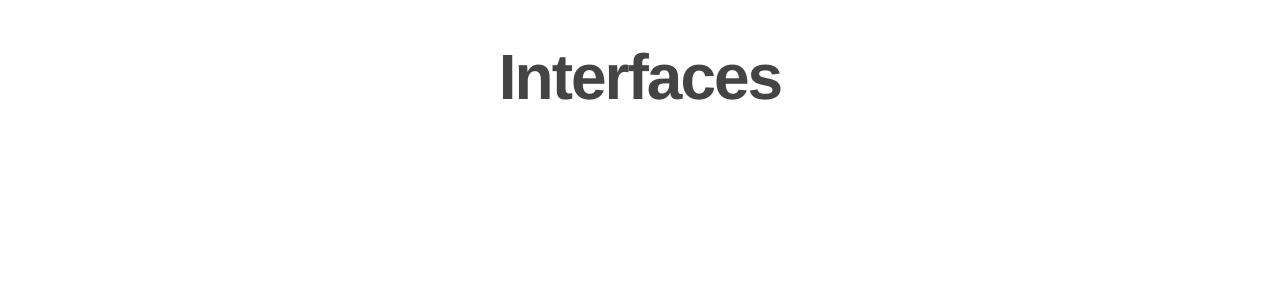
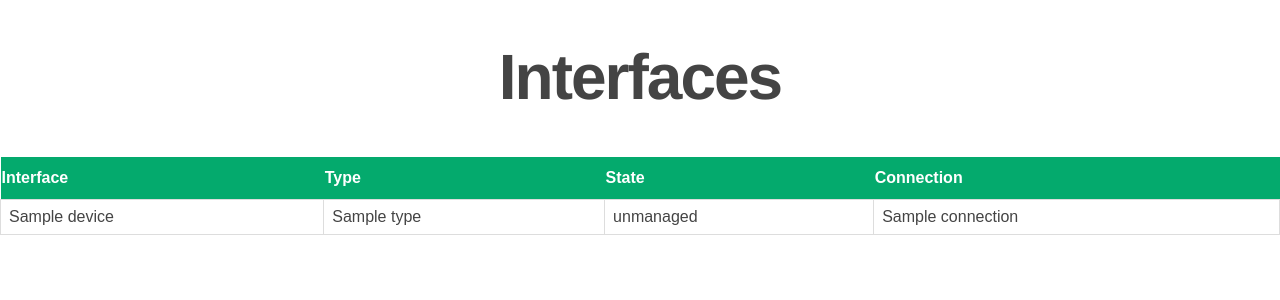
Before and after one commit to oscar-bergstrom/networkmanager-flask, a Flask app: template templates/interfaces.html in a window 1280 px wide. Shown: the part 35-335 px from the top of the page. Run offline with Flask 2, Linux system fonts and the light colour scheme; the template is opened without the code that fills it: most values are stand-ins (such as "Sample title", 1, 10 or a date in 2020).

Commit message:
Added interfaces table

```diff
--- a/templates/interfaces.html
+++ b/templates/interfaces.html
@@ -3,5 +3,25 @@
 {% block title %} Interfaces {% endblock %}
 
 {% block content %}
+<table id="table" class="table table-striped">
+    <thead>
+      <tr>
+        <th>Interface</th>
+        <th>Type</th>
+        <th>State</th>
+        <th>Connection</th>
+      </tr>
+    </thead>
+    <tbody>
+      {% for interface in interfaces %}
+        <tr>
+            <td>{{ interface.device }}</td>
+            <td>{{ interface.type }}</td>
+            <td>{{ interface.state }}</td>
+            <td>{{ interface.connection }}</td>
+        </tr>
+      {% endfor %}
+    </tbody>
+  </table>
 
 {% endblock %}
```
